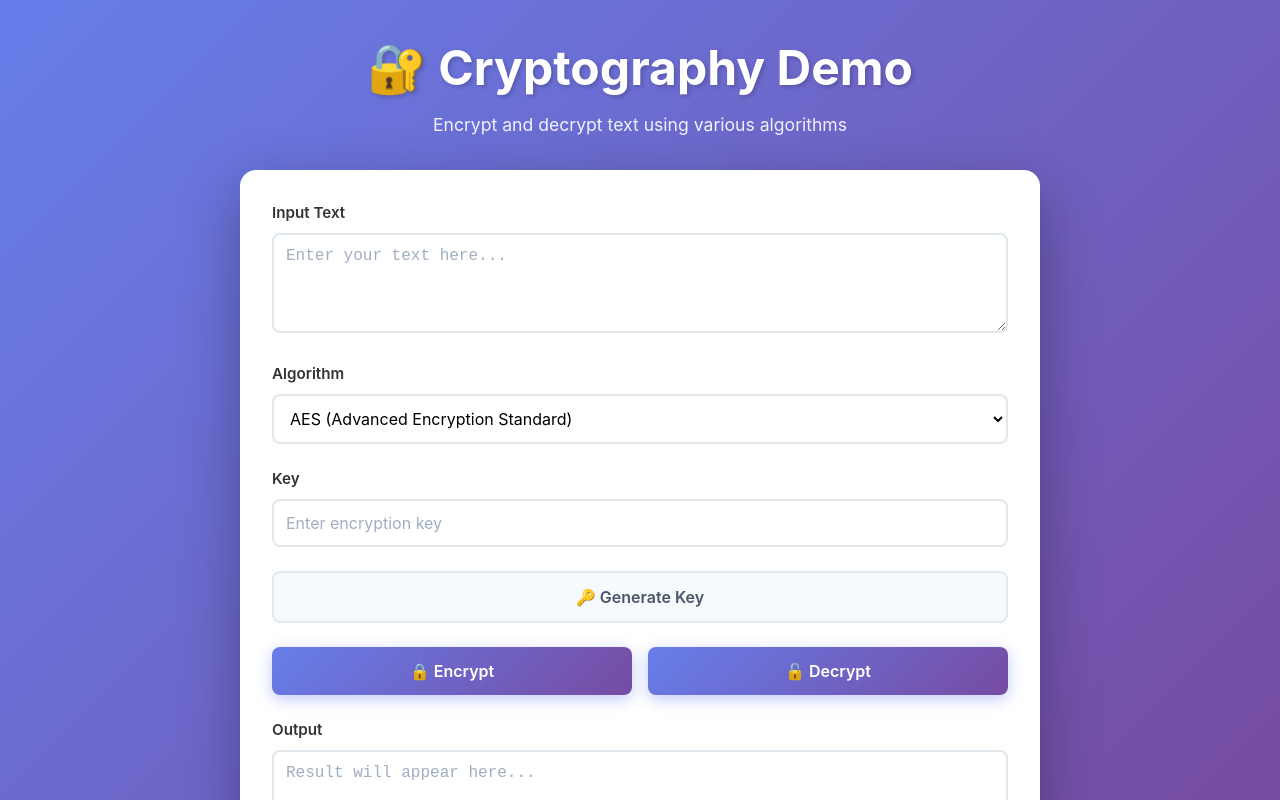
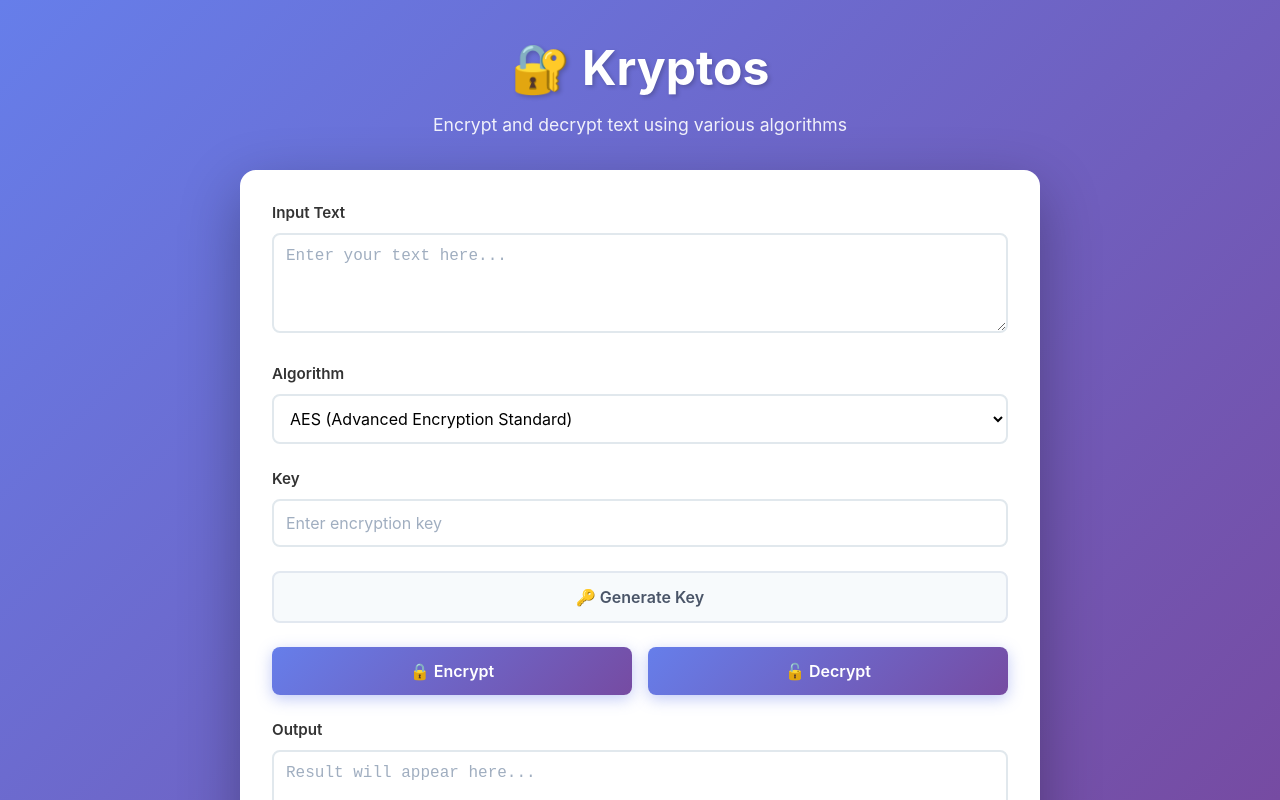
Before and after one commit to F1nal04/kryptos, a React (Vite) app: page / in a window 1280 px wide. Shown: the top 800 px of the page. Built offline with nearby package versions, Linux system fonts and the light colour scheme.

Commit message:
rename to kryptos

```diff
--- a/index.html
+++ b/index.html
@@ -5,7 +5,7 @@
     <link rel="icon" type="image/svg+xml" href="/vite.svg" />
     <meta name="viewport" content="width=device-width, initial-scale=1.0" />
     <meta name="theme-color" content="#764ba2" />
-    <title>🔐 Cryptography Demo</title>
+    <title>Kryptos</title>
   </head>
   <body>
     <div id="root"></div>
--- a/src/App.tsx
+++ b/src/App.tsx
@@ -167,7 +167,7 @@
   return (
     <div className="app">
       <div className="container">
-        <h1 className="title">🔐 Cryptography Demo</h1>
+        <h1 className="title">🔐 Kryptos</h1>
         <p className="subtitle">
           Encrypt and decrypt text using various algorithms
         </p>
```
